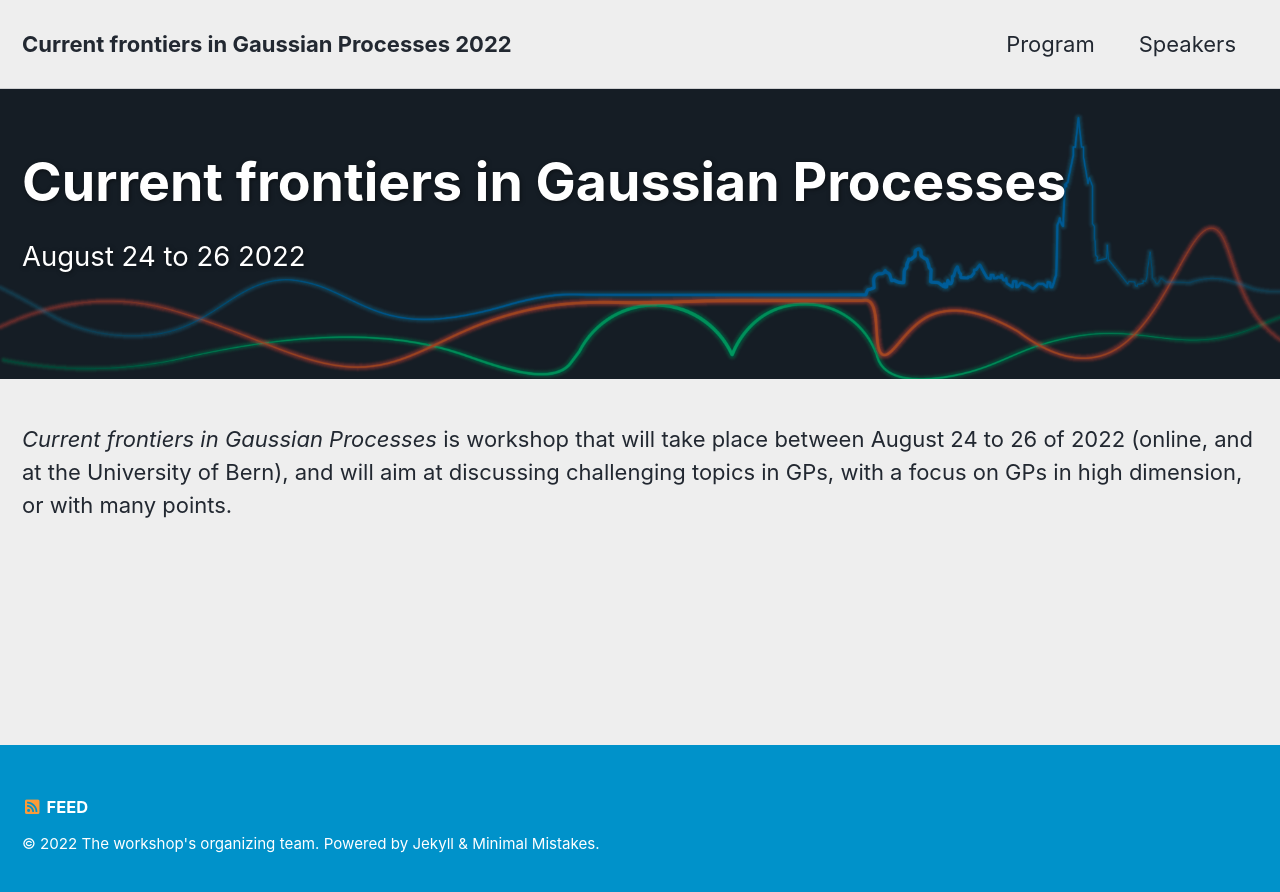
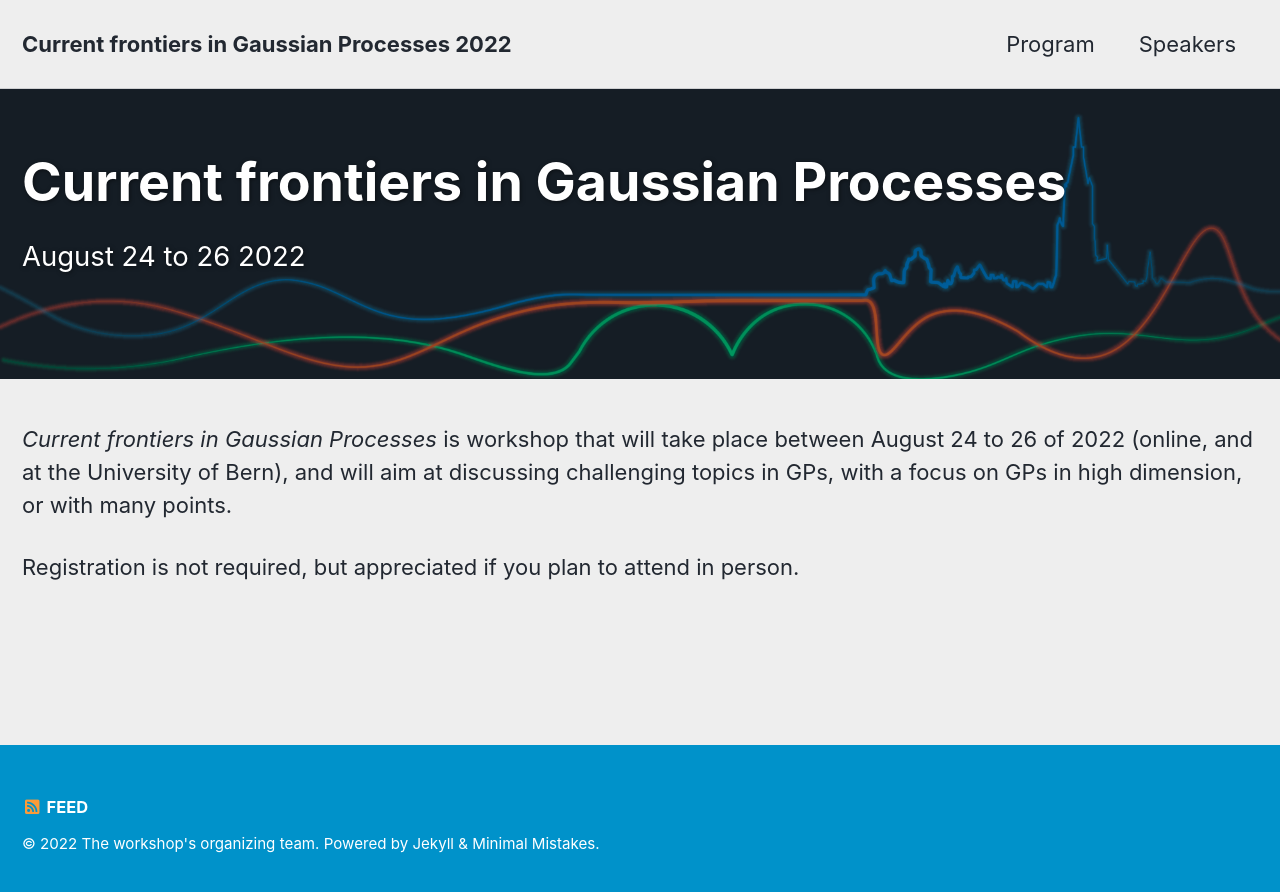
Before and after one commit to workshop-Bern-Toulouse/workshop-bern-toulouse.github.io, a Jekyll site: the page built from _pages/about.md, in a window 1280 px wide. Shown: the top 892 px of the page. Built offline with Jekyll 4.4.1, drawn with Linux system fonts in a browser that asks for light colours; cached includes are drawn as plain includes.

Commit message:
Update about.md

```diff
--- a/_pages/about.md
+++ b/_pages/about.md
@@ -13,3 +13,5 @@ header:
 ---
 
 *Current frontiers in Gaussian Processes* is workshop that will take place between August 24 to 26 of 2022 (online, and at the University of Bern), and will aim at discussing challenging topics in GPs, with a focus on GPs in high dimension, or with many points.
+
+Registration is not required, but appreciated if you plan to attend in person.
```
